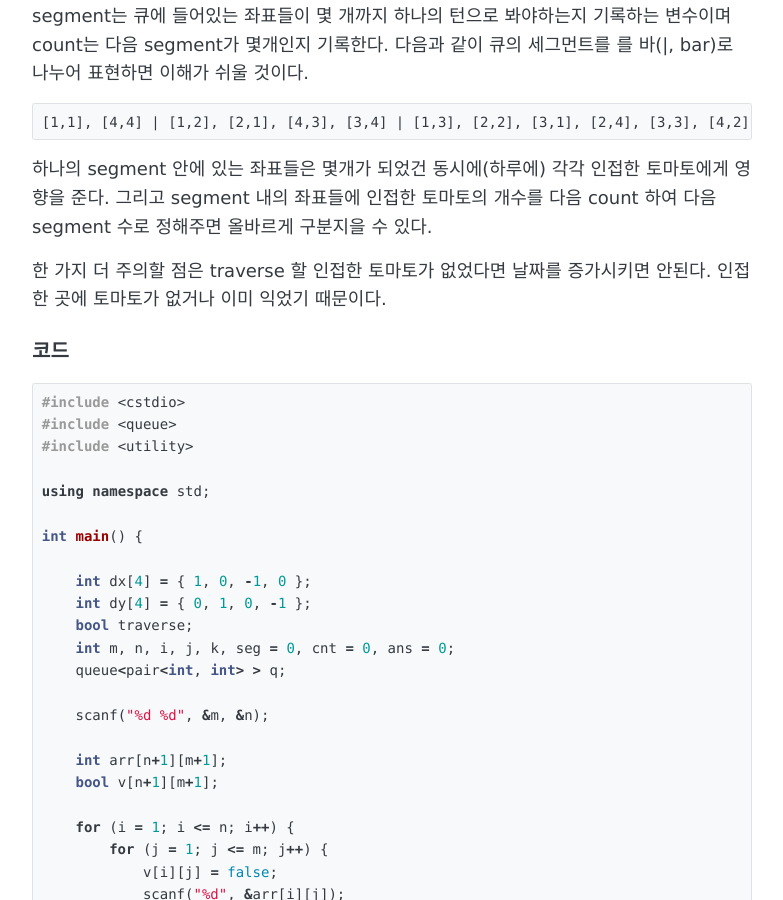
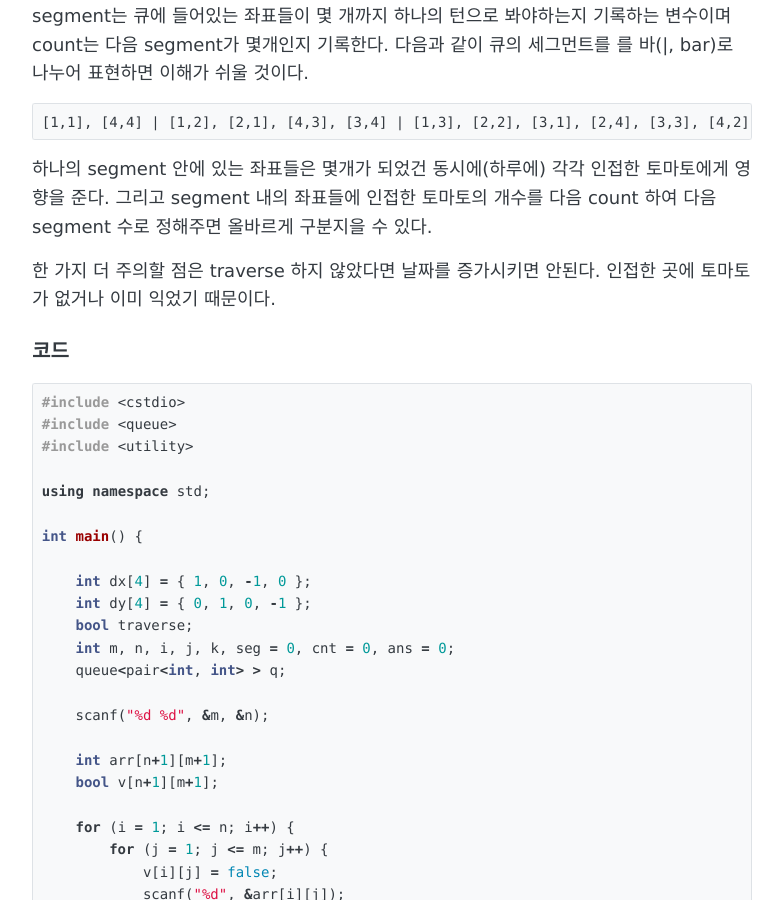
Before and after one commit to sihyungyou/sihyungyou.github.io, a Jekyll site: the page built from _posts/2020-01-12-baekjoon-7576.md, in a window 1280 px wide and 900 px high, scrolled down 1768 px. Shown: the whole window, without its empty margins (248-1031 px from the left). Built offline with Jekyll 4.4.1, drawn with Linux system fonts in a browser that asks for light colours; comment, search, counter and statistics services are not loaded.

Commit message:
7576번 토마토

```diff
--- a/_posts/2020-01-12-baekjoon-7576.md
+++ b/_posts/2020-01-12-baekjoon-7576.md
@@ -37,7 +37,7 @@ comments: true
 ~~~
 하나의 segment 안에 있는 좌표들은 몇개가 되었건 동시에(하루에) 각각 인접한 토마토에게 영향을 준다. 그리고 segment 내의 좌표들에 인접한 토마토의 개수를 다음 count 하여 다음 segment 수로 정해주면 올바르게 구분지을 수 있다.
 
-한 가지 더 주의할 점은 traverse 할 인접한 토마토가 없었다면 날짜를 증가시키면 안된다. 인접한 곳에 토마토가 없거나 이미 익었기 때문이다.
+한 가지 더 주의할 점은 traverse 하지 않았다면 날짜를 증가시키면 안된다. 인접한 곳에 토마토가 없거나 이미 익었기 때문이다.
 
 ### 코드
 ~~~c++
```
